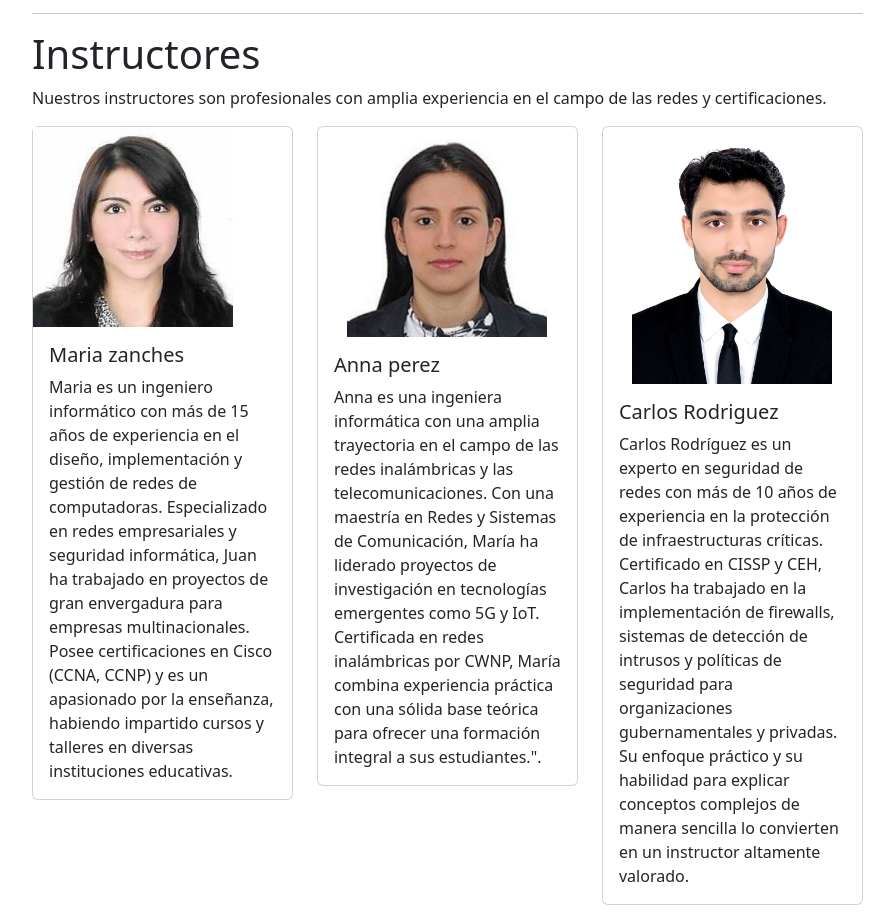
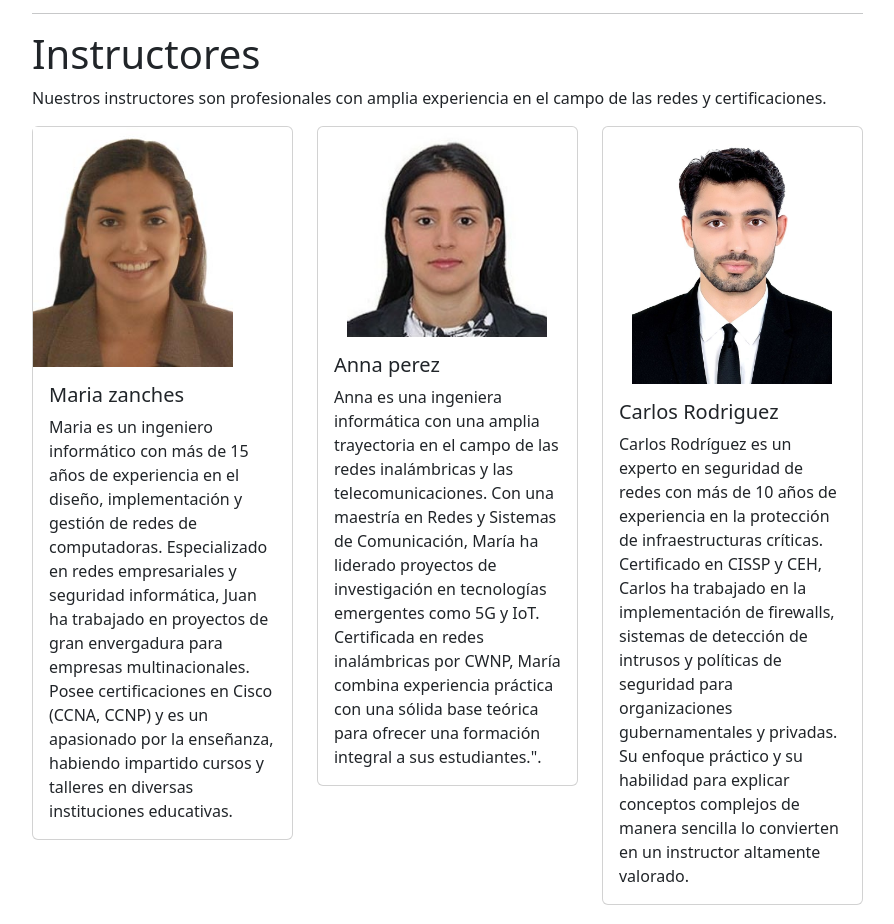
Before and after one commit to Gus20002/ejemplositioweb, a plain HTML site: page index.html in a window 1280 px wide. Shown: the part 1061-1985 px from the top of the page, without its empty margins (335-1229 px from the left). Drawn offline with Linux system fonts and the light colour scheme.

Commit message:
Curso de redes de Gustavo Isaac Lanza Garcia
Subi los archivos sin usar la consola de GitHub

```diff
--- a/index.html
+++ b/index.html
@@ -167,7 +167,7 @@
                         <div class="row row-cols-1 row-cols-md-3 g-4">
                             <div class="col">
                                 <div class="card">
-                                    <img src="img/annnaa.jpg" class="img-fluid" style="float: inline-end;" class="Maria zanches" alt="..." width="200px" height="auto" style="display:block;" margin="0 auto" class="d-block w-100">
+                                    <img src="img/sasa.jpg" class="img-fluid" style="float: inline-end;" class="Maria zanches" alt="..." width="200px" height="auto" style="display:block;" margin="0 auto" class="d-block w-100">
                                     <div class="card-body">
                                         <h5 class="card-title">Maria zanches</h5>
                                         <p class="card-text">Maria es un ingeniero informático con más de 15 años
```
Also changed, not shown: img/sasa.jpg (added).
